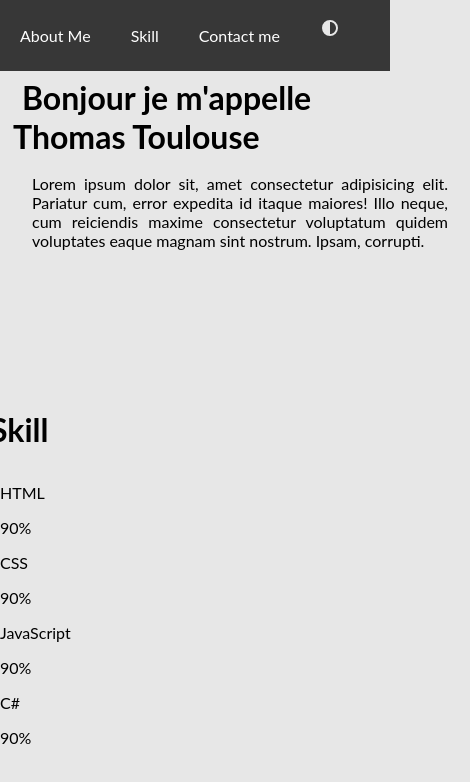
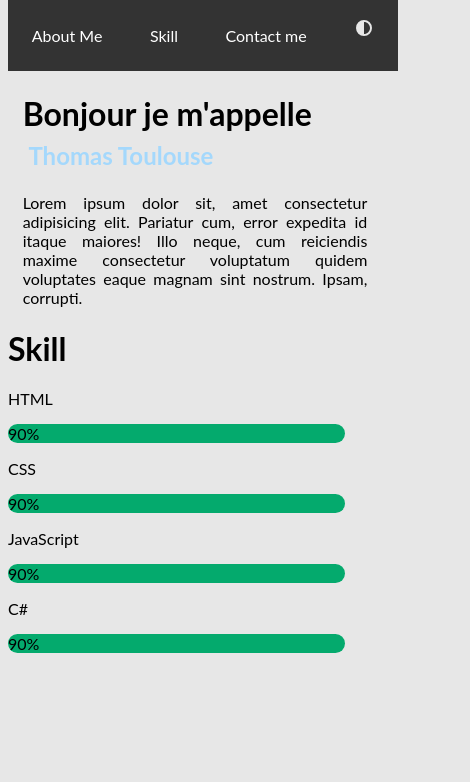
Before and after one commit to Thomas-Toulouse/CvWebsite, a plain HTML site: page index.html in a window 390 px wide. Shown: the whole page, 470 px wide, since content can reach past the window. Drawn offline with nearby package versions, Linux system fonts and the light colour scheme.

Commit message:
Add files via upload

```diff
--- a/css/Cv.css
+++ b/css/Cv.css
@@ -147,12 +147,11 @@
                             position: relative;
                         }
                         /* Skill bar css section */
-
-                        .container {
+                        /*.container {
                             width: 100%;
                             border-radius: 15px;
                             background-color: #ddd;
-                        }
+                        }*/
 
                         .skills {
                             text-align: center;
--- a/css/main.css
+++ b/css/main.css
@@ -1,8 +1,7 @@
 header {
     margin: 0;
     padding: 0;
-    opacity: 1;
-    width : 100%;
+    opacity: 1
 }
 
 .material-symbols-outlined {
@@ -10,10 +9,7 @@ header {
 }
 
 body {
-    margin: 0px;
-    width: max-content;
-    height: max-content;
-    padding: 0px;
+    font-size: 16px;
     background: #e7e7e7;
     font-family: 'Lato', sans-serif;
 }
@@ -46,44 +42,32 @@ body {
     box-shadow: 0px 4px 8px #e7e7e7a5;
 }
 
-.grid-layout-one {
-    display: flex;
-    flex-direction: row;
-    flex-wrap: wrap;
-    align-self: start;
-}
-
 
 /* use the variables */
 
-.grid-one {
-    display: flex;
-    flex-direction: column;
-    flex-wrap: wrap;
-}
-
-#AboutMe {
+.container-about {
     /* padding: 40px;
     margin-top: 10rem;
     margin-left: 4rem;*/
-    display: grid;
-    flex-direction: row;
-    grid-row: auto;
-    margin-top: 2fr;
-    margin-left: 2fr;
-    margin-right: 2fr;
-    grid-template-columns: 1fr;
-    grid-template-rows: 0.4fr 0.4 fr 0.4fr;
+    display: flex;
+    align-items: flex-start;
+    width: 85%;
     flex-direction: column;
-    align-content: center;
     flex-wrap: wrap;
-    padding-left: 2rem;
+    margin-left: 2%;
+    margin-right: 2%;
+    margin-top: 5%;
+    padding: auto;
+    justify-content: space-between;
+    align-self: center;
+    box-sizing: content-box;
+    /* padding-left: 2rem;*/
     /*row-gap: 25px;*/
-    gap: 10px;
     /*grid-template-columns: 2fr;*/
 }
 
 #hboxMenu {
+    justify-content: space-around;
     display: flex;
     justify-items: flex-end;
     /*opacity: 1;*/
@@ -93,9 +77,9 @@ body {
     top: 0;
     width: 100%;
     list-style-type: none;
-    margin: 0;
+    margin-bottom: 30%;
     padding: 0;
-    background-color: #333333fa;
+    background-color: #333333;
     /*backdrop-filter: blur(12px);*/
 }
 
@@ -131,26 +115,27 @@ body {
 }
 
 #nom {
-    width: 12.4em;
-    height: 1em;
-    margin-left: -9px;
-    margin-top: 18px;
-    align-content: center;
+    font-size: 1.5rem;
+    margin-left: 2%;
+    margin-right: 2%;
+    color: #a4d8fc;
 }
 
-#title {
-    width: 14em;
-    height: 2em;
-    /*background-color: #2b2d42;*/
-    margin-left: -10px;
-    align-content: center;
+.container-about #title {
+    font-size: 2rem;
+    margin-left: 2%;
+    margin-right: 2%;
 }
 
-#AboutmeText {
-    width: 26em;
-    height: 12em;
-    margin: 0;
+.container-about #AboutmeText {
+    margin-left: 2%;
+    margin-right: 2%;
+    margin-top: auto;
+    margin-bottom: auto;
+    font-size: 1rem;
     text-align: justify;
+    width: fit-content;
+    text-overflow: clip;
 }
 
 
@@ -181,8 +166,7 @@ body {
 
 /* sepcific css for skill */
 
-
-/*.html {
+.html {
     width: 90%;
     background-color: #04AA6D;
     border-radius: 15px;
@@ -204,7 +188,7 @@ body {
     width: 90%;
     background-color: #04AA6D;
     border-radius: 15px;
-} */
+}
 
 
 /* Dark mode */
@@ -216,15 +200,18 @@ body {
         color: #EAEAEA;
     }
     .dark-mode {
+        color-scheme: dark;
         background-color: #121212;
         color: #EAEAEA;
         /*box-shadow: 0px 4px 8px #e7e7e7ad*/
         ;
     }
     .dark-mode-box {
+        color-scheme: dark;
         background-color: #e7e7e705;
         color: #EAEAEA;
         box-shadow: 0px 4px 8px #e7e7e7a5;
+        border-spacing: 50%;
     }
 }
 
@@ -238,10 +225,12 @@ body {
         color: black;
     }
     .light-mode {
+        color-scheme: light;
         background-color: #e7e7e7;
         color: #000;
     }
     .lightTheme-box {
+        color-scheme: light;
         background-color: #EAEAEA;
         color: #000000;
         box-shadow: 0px 4px 8px #000;
@@ -253,27 +242,13 @@ body {
         box-sizing: border-box;
     }
     #AboutMe {
-        margin-top: 10fr;
-        display: grid;
-        grid-row: auto;
-        margin-left: 0.2fr;
-        margin-right: 0.2fr;
-        grid-template-columns: 1fr;
-        grid-template-rows: 0.4fr 0.4 fr 0.4fr;
+        display: flex;
+        width: 96%;
         flex-direction: column;
         flex-wrap: wrap;
         align-content: center;
-        padding-left: 2rem;
-        grid-template-areas: "title" "nom" "AboutmeText";
-    }
-    .grid-layout-one {
-        align-content: center;
-        margin-left: 20px;
-        margin-right: 20px;
-        margin-top: 20 rem;
-        display: flex;
-        flex-direction: row;
-        flex-wrap: wrap;
-        align-self: start;
+        margin-left: 2%;
+        margin-right: 2%;
+        margin-top: 2%;
     }
 }
```
